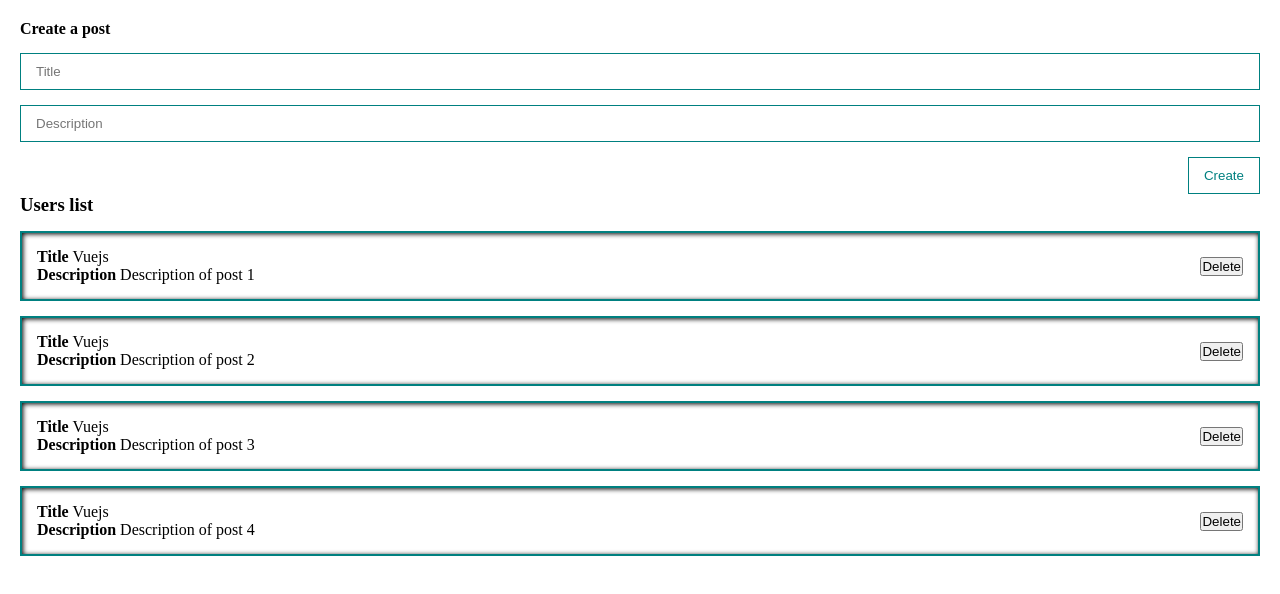
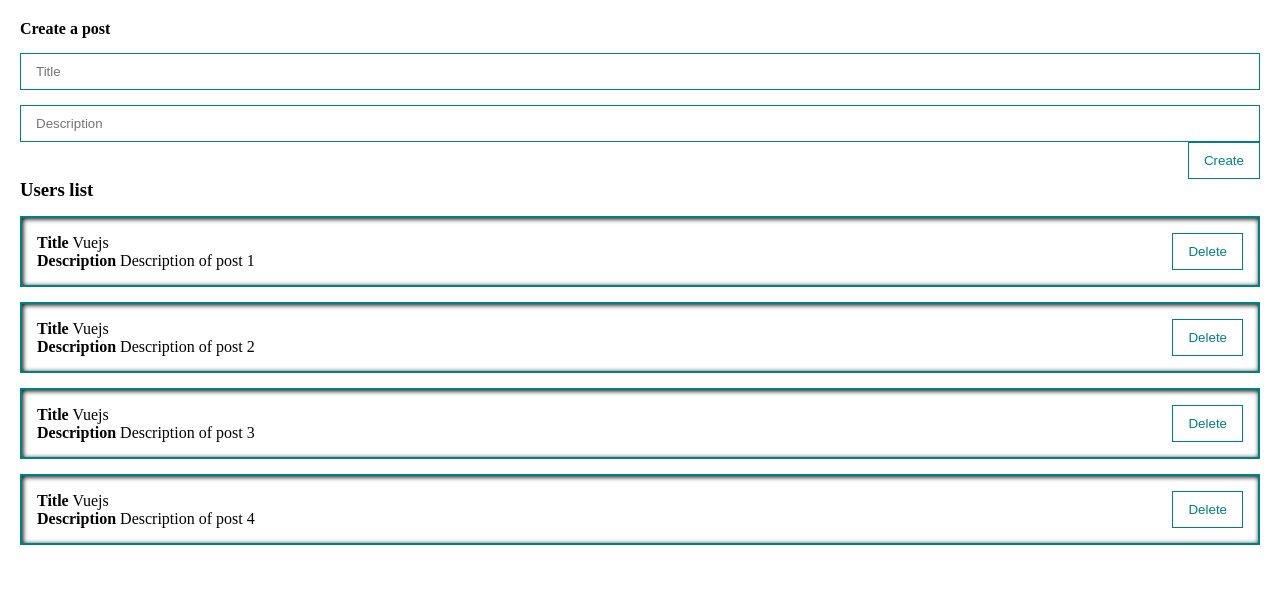
Before and after one commit to Prostecki/simple_vue, a Vue app: page / in a window 1280 px wide. Shown: the top 594 px of the page. Built offline with nearby package versions, Linux system fonts and the light colour scheme.

Commit message:
components on other foulder

```diff
--- a/src/components/PostForm.vue
+++ b/src/components/PostForm.vue
@@ -6,18 +6,18 @@
         <h4>Create a post</h4>
 
         <!-- Input field for the title, with two-way binding to the 'title' property in the data -->
-        <input
+        <MyInput
         v-model="post.title"
-        class="input"
         type="text"
         placeholder="Title">
+        </MyInput>
 
         <!-- Input field for the body with two-way binding to the 'body' property in the data -->
-        <input
+        <MyInput
         v-model="post.body"
-        class="input"
         type="text"
         placeholder="Description">
+        </MyInput>
 
         <!-- Button for creating a post, with a click event listener calling the 'createPost' method -->
         <MyButton
@@ -30,14 +30,8 @@
 </template>
 
 <script>
-
-import MyButton from "@/components/UI/MyButton.vue";
-
 // Need to export the component in order to use in App.vue
 export default {
-    components: {
-        MyButton
-    },
     data() {
         return {
             // Data property 'post' with title and body properties
@@ -72,18 +66,4 @@
         display: flex;
         flex-direction: column;
     }
-    .btn {
-        margin-top: 15px;
-        align-self: flex-end;
-        padding: 10px 15px;
-        background: none;
-        color: teal;
-        border: 1px solid teal;
-    }
-    .input {
-        width: 100%;
-        border: 1px solid teal;
-        padding: 10px 15px;
-        margin-top: 15px;
-    }
 </style>
--- a/src/components/PostItem.vue
+++ b/src/components/PostItem.vue
@@ -6,7 +6,7 @@
             <div><strong>Description</strong> {{ post.body }} </div>
         </div>
         <div class="post__btns">
-            <button>Delete</button>
+            <MyButton>Delete</MyButton>
         </div>
     </div>
 </template>
@@ -19,7 +19,7 @@
             type: Object,
             requried: true,
         }
-        }
+    },
 }
 
 </script>
--- a/src/components/UI/MyButton.vue
+++ b/src/components/UI/MyButton.vue
@@ -1,5 +1,5 @@
 <template>
-    <button>
+    <button class="btn">
         <slot></slot>
     </button>
 
@@ -8,16 +8,13 @@
 <script>
 
     export default {
-
-
-
+        name: 'MyButton',
     }
 
 </script>
 
 <style scoped>
     .btn {
-        margin-top: 15px;
         padding: 10px 15px;
         background: none;
         color: teal;
--- /dev/null
+++ b/src/components/UI/MyInput.vue
@@ -0,0 +1,26 @@
+<template>
+    <input :value="modelValue" @input="updateInput" class="input" type="text">
+</template>
+
+<script>
+    export default {
+        name: 'MyInput',
+        props: {
+            modelValue: [String, Number],
+        },
+        methods: {
+            updateInput(event) {
+                this.$emit('update:modelValue', event.target.value);
+            }
+        }
+    }
+</script>
+
+<style scoped>
+    .input {
+        width: 100%;
+        border: 1px solid teal;
+        padding: 10px 15px;
+        margin-top: 15px;
+    }
+</style>
--- /dev/null
+++ b/src/components/UI/index.js
@@ -0,0 +1,7 @@
+import MyButton from "@/components/UI/MyButton.vue";
+import MyInput from "@/components/UI/MyInput.vue";
+
+export default [
+    MyButton,
+    MyInput
+]
--- a/src/main.js
+++ b/src/main.js
@@ -1,4 +1,11 @@
 import { createApp } from 'vue';
 import App from './App.vue';
+import components from "@/components/UI";
 
-createApp(App).mount('#app');
+const app = createApp(App);
+
+components.forEach(component => {
+    app.component(component.name, component);
+});
+
+app.mount('#app');
```
Lines whose indentation alone changed are shown as unchanged.
